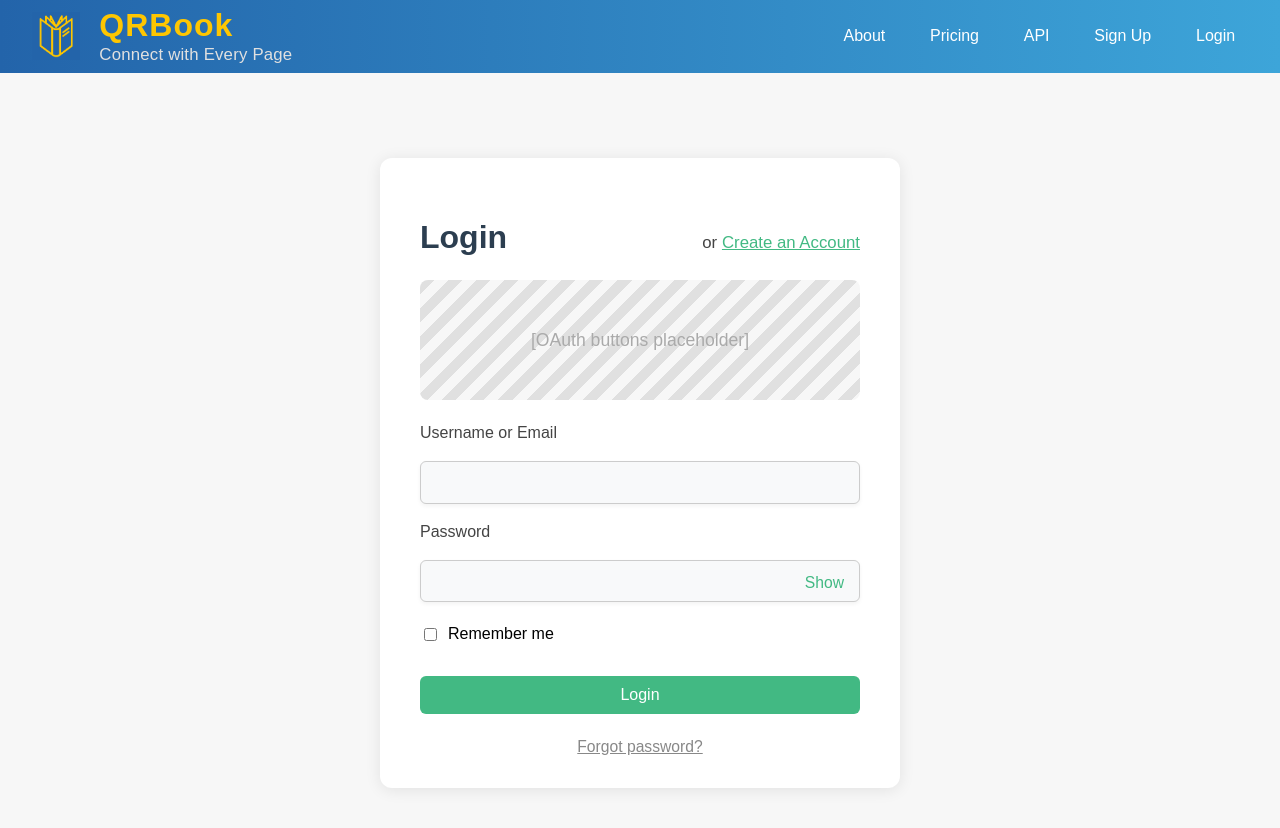
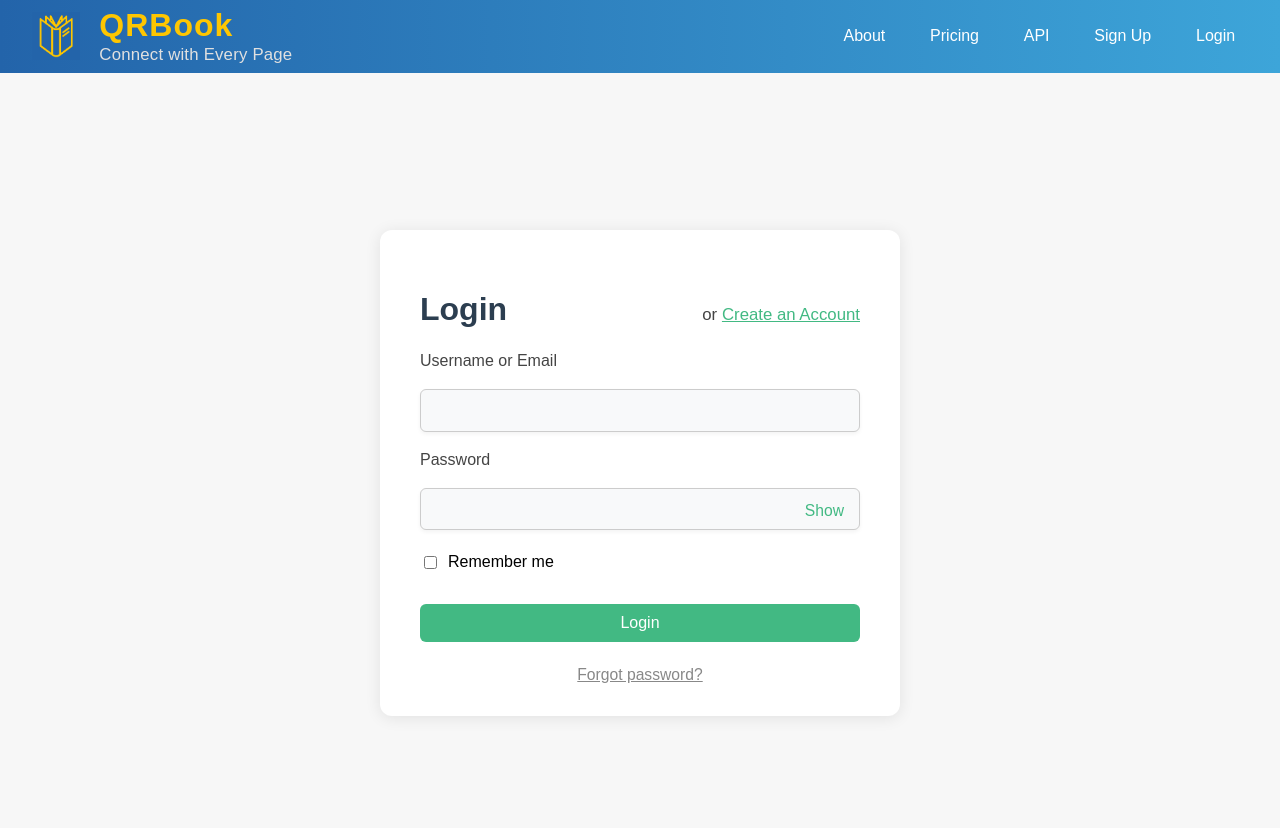
Before and after one commit to KylerCWK/check-in-prototype, a JavaScript app in the folder project/client/: page /login in a window 1280 px wide. Shown: the top 828 px of the page. Built offline with nearby package versions, Linux system fonts and the light colour scheme.

Commit message:
Remove OAuth buttons placeholder from LoginPage and RegisterPage components

```diff
--- a/project/client/src/components/LoginPage.vue
+++ b/project/client/src/components/LoginPage.vue
@@ -10,7 +10,7 @@
             <router-link to="/register" class="create-account-link">Create an Account</router-link
           ></span>
         </div>
-        <div class="oauth-placeholder">[OAuth buttons placeholder]</div>
+        <!-- <div class="oauth-placeholder">[OAuth buttons placeholder]</div> -->
         <form class="login-form" @submit.prevent="handleLogin">
           <label for="username" class="login-label">Username or Email</label>
           <input id="username" type="text" class="input-field" placeholder="" v-model="username" />
--- a/project/client/src/components/RegisterPage.vue
+++ b/project/client/src/components/RegisterPage.vue
@@ -9,7 +9,7 @@
             Have an account? <router-link to="/login" class="signin-link">Sign in</router-link>
           </span>
         </div>
-        <div class="oauth-placeholder">[OAuth buttons placeholder]</div>
+        <!-- <div class="oauth-placeholder">[OAuth buttons placeholder]</div> -->
         <form class="signup-form" @submit.prevent="handleRegister">
           <label for="email" class="signup-label">Email Address</label>
           <input id="email" type="email" class="input-field" v-model="email" required />
```
